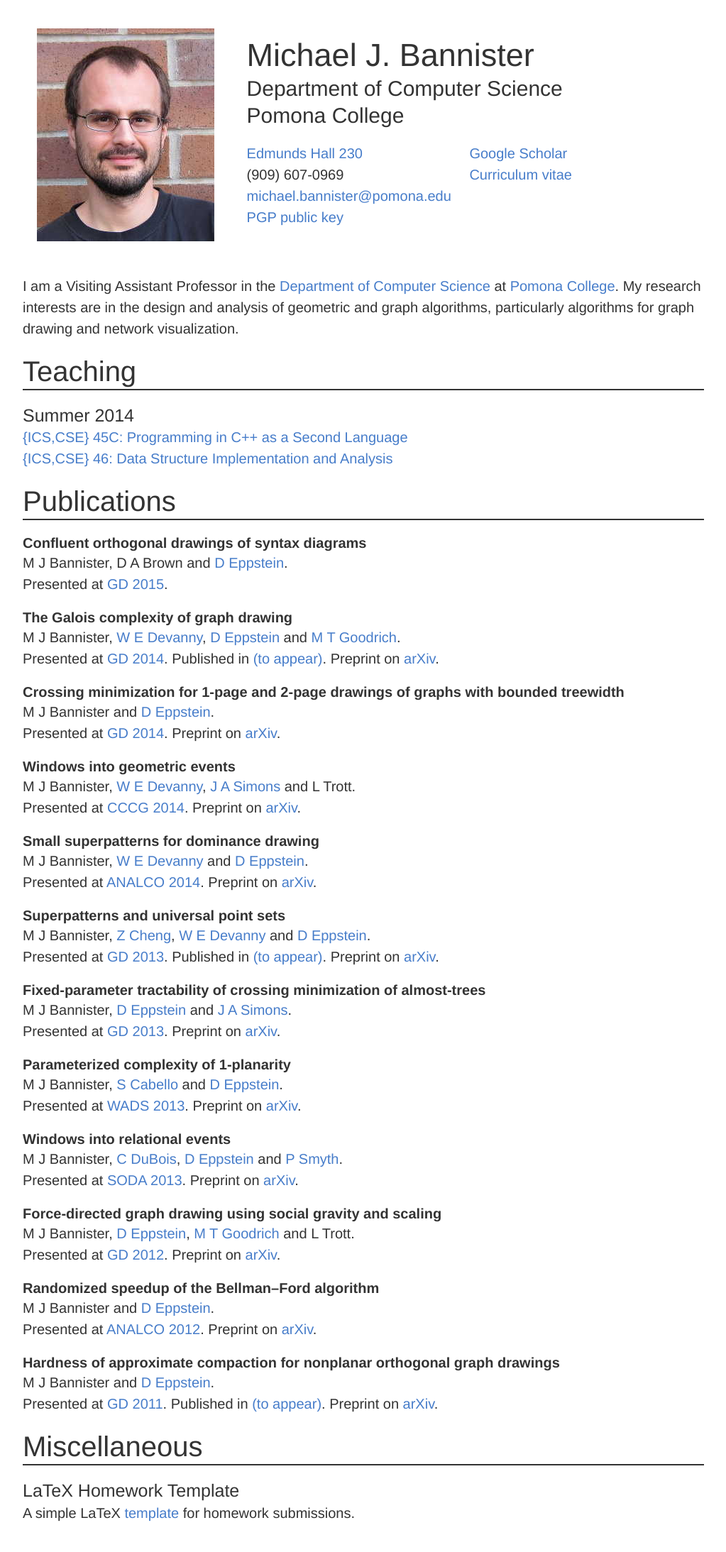
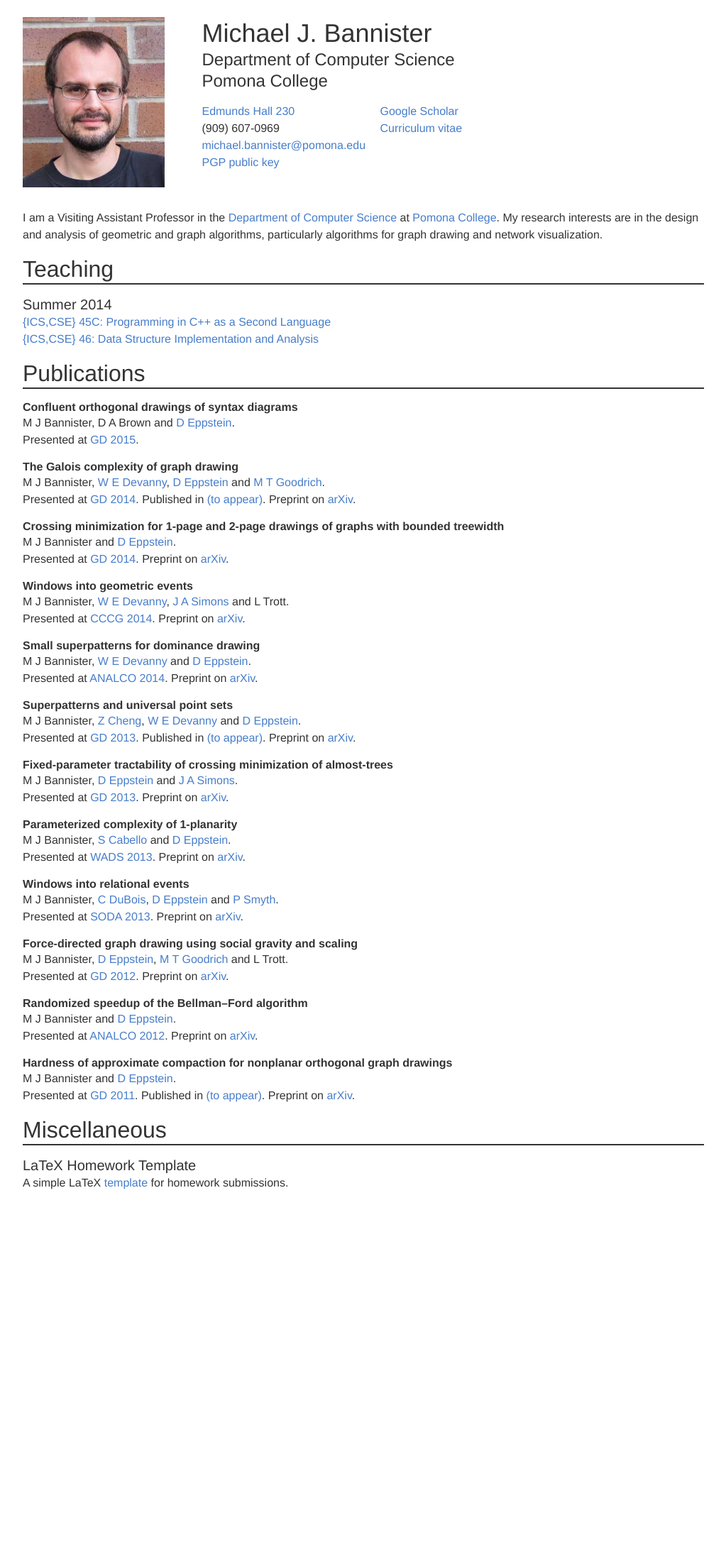
Before and after one commit to jacksonjw12/mbannister.github.io, a Jekyll site: the page built from index.html, in a window 1280 px wide. Shown: the whole page at 71% size, without its empty margins (128-1151 px from the left). Built offline with Jekyll 4.4.1, drawn with Linux system fonts in a browser that asks for light colours; after the commit the page ends 1719 px from its top, so only the background shows below that.

Commit message:
More work on CSS

```diff
--- a/_sass/common.sass
+++ b/_sass/common.sass
@@ -10,13 +10,11 @@ html
   font-size: 75%
   @media (min-width: 750px)
     font-size: 100%
-  @media (min-width: 1000px)
-    font-size: 125%
 
 body
   max-width: 960px
   margin: 0 auto
-  padding: 1em
+  padding: 1.5em
   font-family: $helvetica
   font-size: 1em
   line-height: 1.5
--- a/_sass/homepage.sass
+++ b/_sass/homepage.sass
@@ -1,6 +1,6 @@
 //==== Header ==================================================================
 header
-  margin-bottom: 1rem
+  margin-bottom: 1.5rem
   img
     display: block
     margin: 0 auto
@@ -8,46 +8,47 @@ header
     min-width: 150px
 
 #letterhead
-  margin: 1rem 0rem
+  margin-top: 1.5em
   text-align: center
 
 #contacts
-  display: block
-  margin-top: 1rem
+  margin-top: 0.75rem
 
 #profiles
+  margin-bottom: 0.75rem
+
+#contacts, #profiles
   display: block
-  margin-bottom: 1rem
+  line-height: 2
+
+@media (min-width: 400px)
+  #contacts, #profiles
+    line-height: 1.5
 
 @media (min-width: 550px)
-  header
-    img
-      display: inline-block
-      margin: 1rem
-      width: 200px
+  header img
+    display: inline-block
+    width: 200px
 
   #letterhead
     display: inline-block
     text-align: left
     vertical-align: top
-    margin: 1.5rem 0rem 1.5rem 1rem
+    margin: 0
+    margin-left: 1.5rem
 
 @media (min-width: 750px)
+  #letterhead
+    margin-left: 3.0rem
   #contacts, #profiles
     display: inline-block
     vertical-align: top
     margin: 1rem 1rem 0rem 0rem
 
-@media (min-width: 1000px)
-  header
-    img
-      width: 250px
-
 //==== Sections ================================================================
-section
-  h2
-    border-bottom-style: solid
-    border-width: 2px
+section h2
+  border-bottom-style: solid
+  border-width: 2px
 
 @media (min-width: 550px)
   #about h2
```
